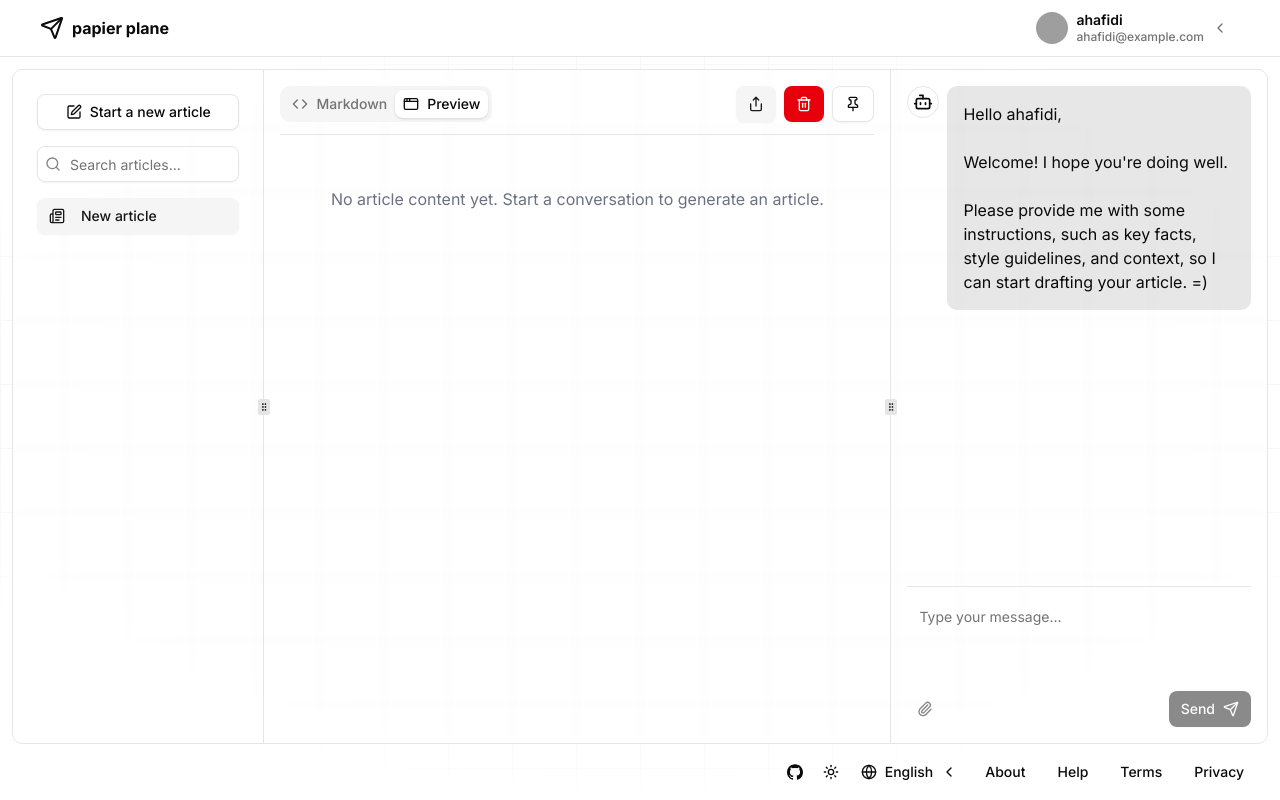
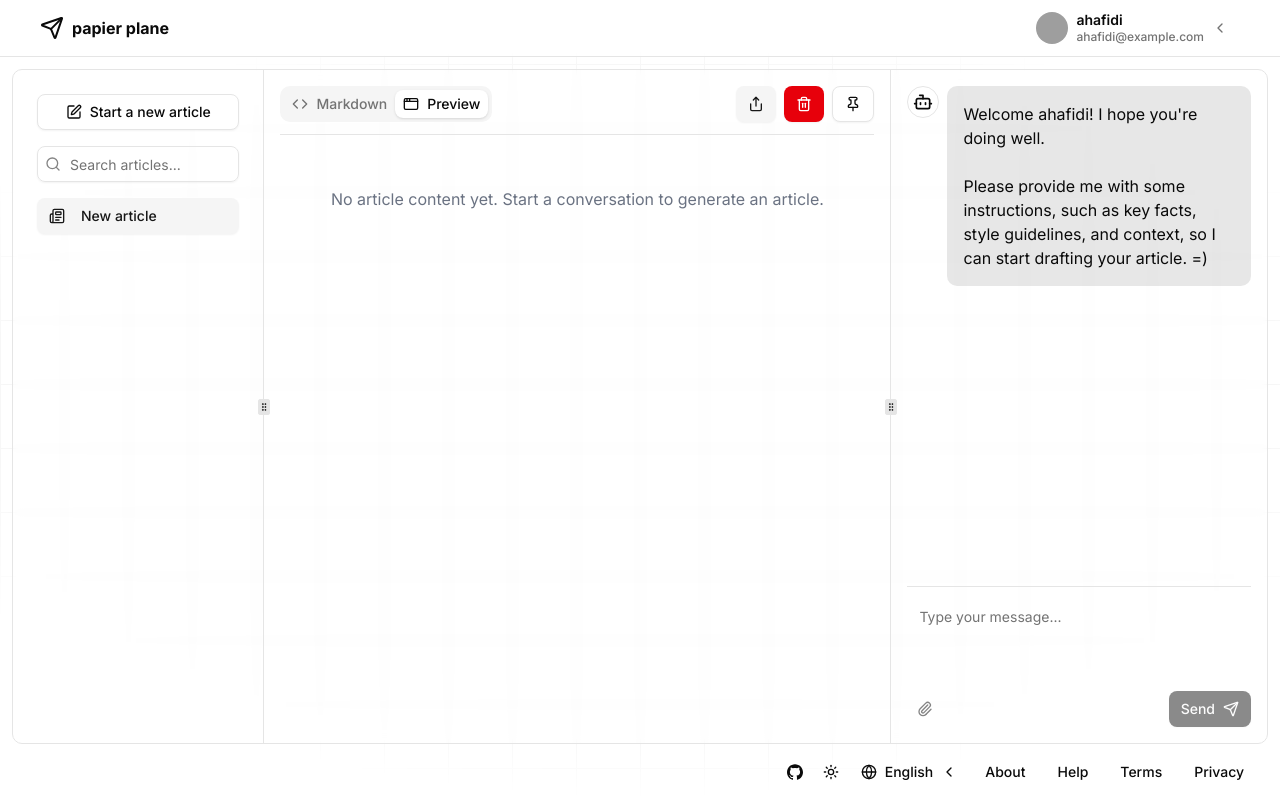
Before and after one commit to ahafidi/papier_plane_front, a Next.js app: page /dashboard in a window 1280 px wide. Built offline with nearby package versions, Linux system fonts and the light colour scheme; grey boxes are pictures that could not be loaded.

Commit message:
update first bot message

```diff
--- a/components/dashboard/chat-panel.tsx
+++ b/components/dashboard/chat-panel.tsx
@@ -14,9 +14,7 @@ export function ChatPanel() {
     const timeoutID = setTimeout(() => {
       if (conversation.length === 0) {
         addMessage({
-          message: `Hello ahafidi,
-
-            Welcome! I hope you're doing well.
+          message: `Welcome ahafidi! I hope you're doing well.
 
             Please provide me with some instructions, such as key facts, style guidelines, and context, so I can start drafting your article. =)`,
           isBot: true,
```
